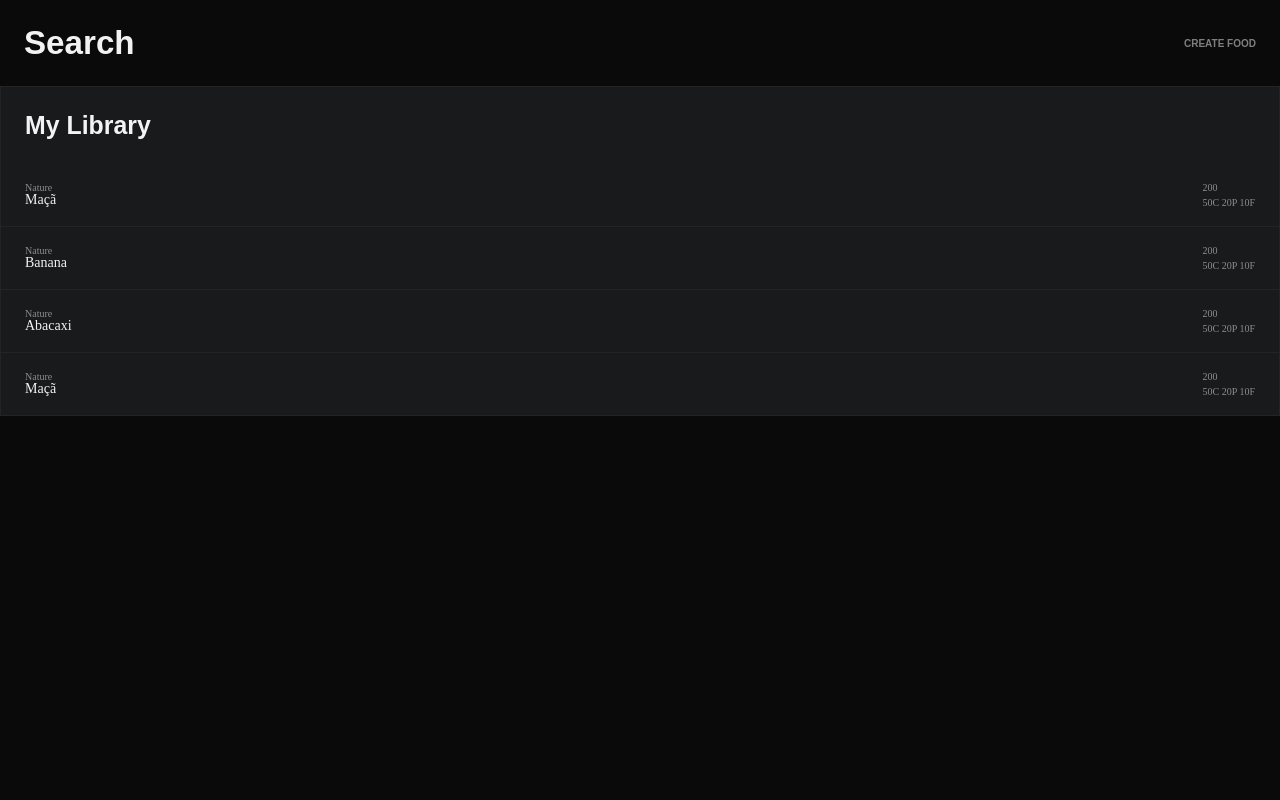
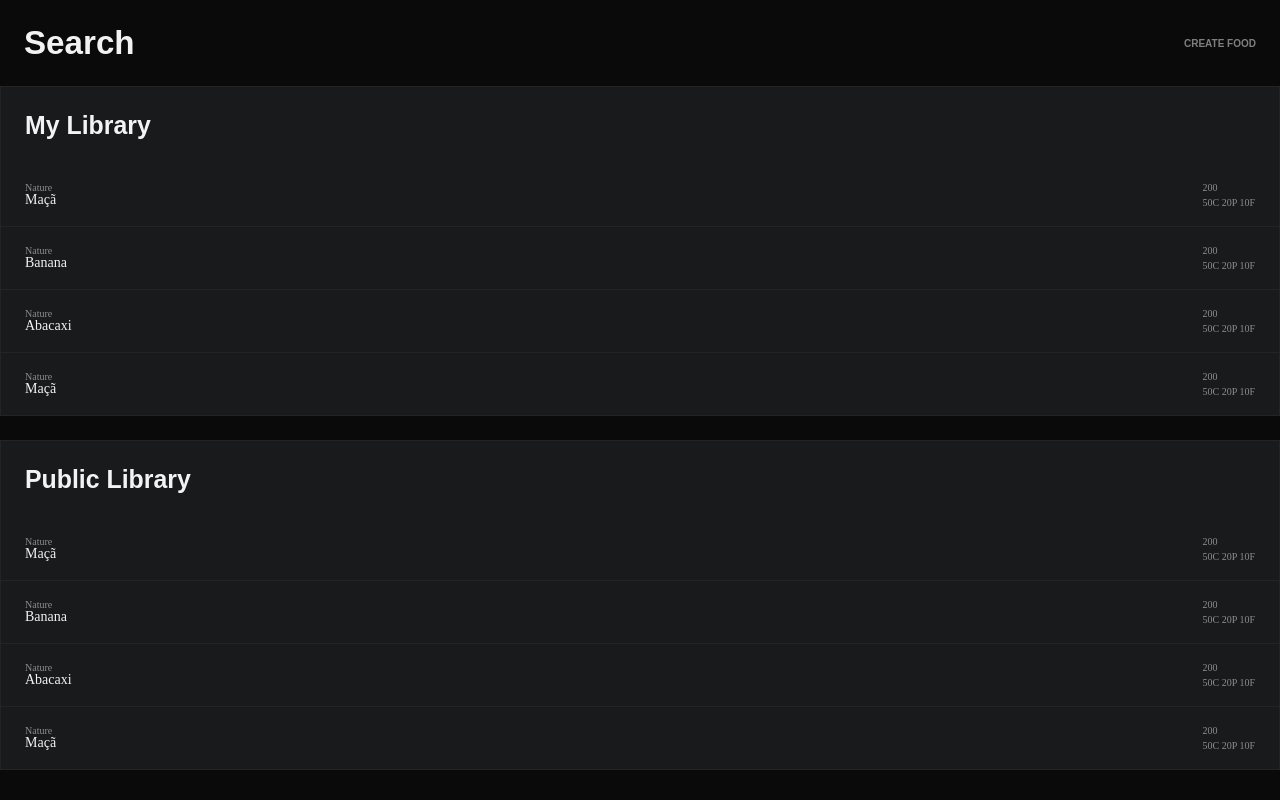
Before and after one commit to antoniobfm/corbik, a Next.js app in the folder apps/web/: page /library in a window 1280 px wide. Built offline with nearby package versions, Linux system fonts and the light colour scheme; a web font is replaced by a local one.

Commit message:
Added Public Library module to Food Library page

```diff
--- a/apps/web/src/pages/library.tsx
+++ b/apps/web/src/pages/library.tsx
@@ -3,12 +3,14 @@ import React from 'react';
 import { Container } from '@/modules/Library/styles';
 import Header from '@/modules/Library/Header';
 import MyLibrary from '@/modules/Library/MyLibrary';
+import PublicLibrary from '@/modules/Library/PublicLibrary';
 
 const Library: React.FC = () => {
   return (
     <Container>
       <Header />
       <MyLibrary />
+      <PublicLibrary />
     </Container>
   )
 }
```
